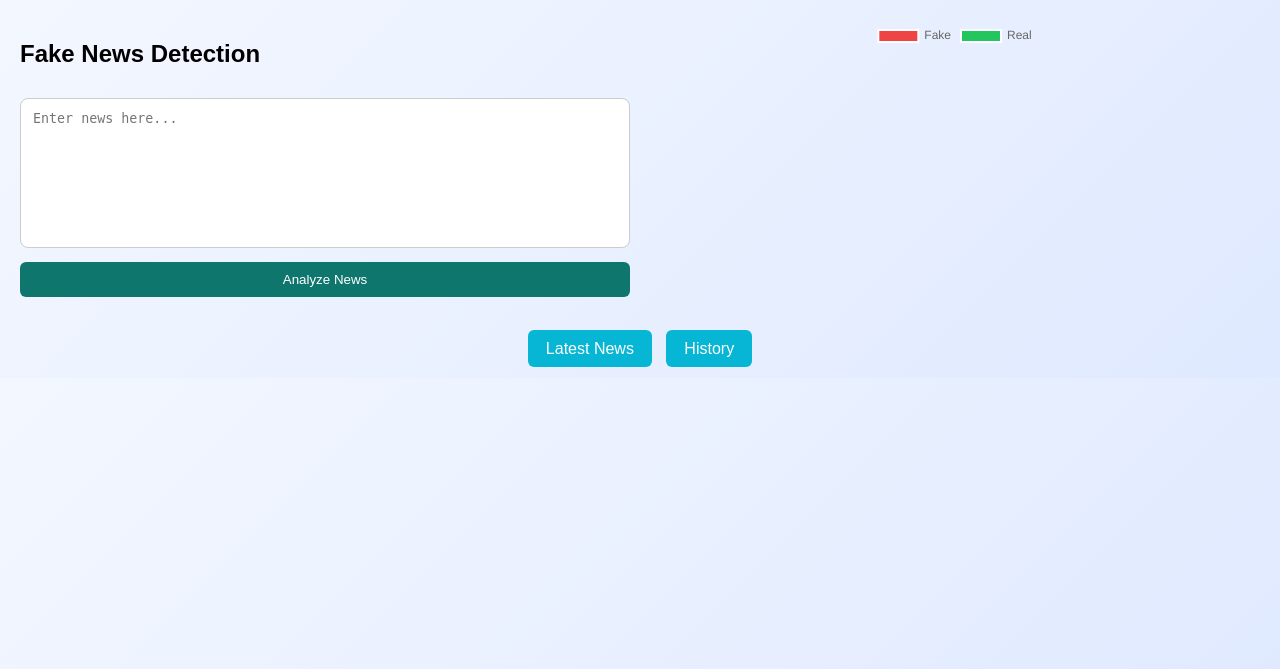
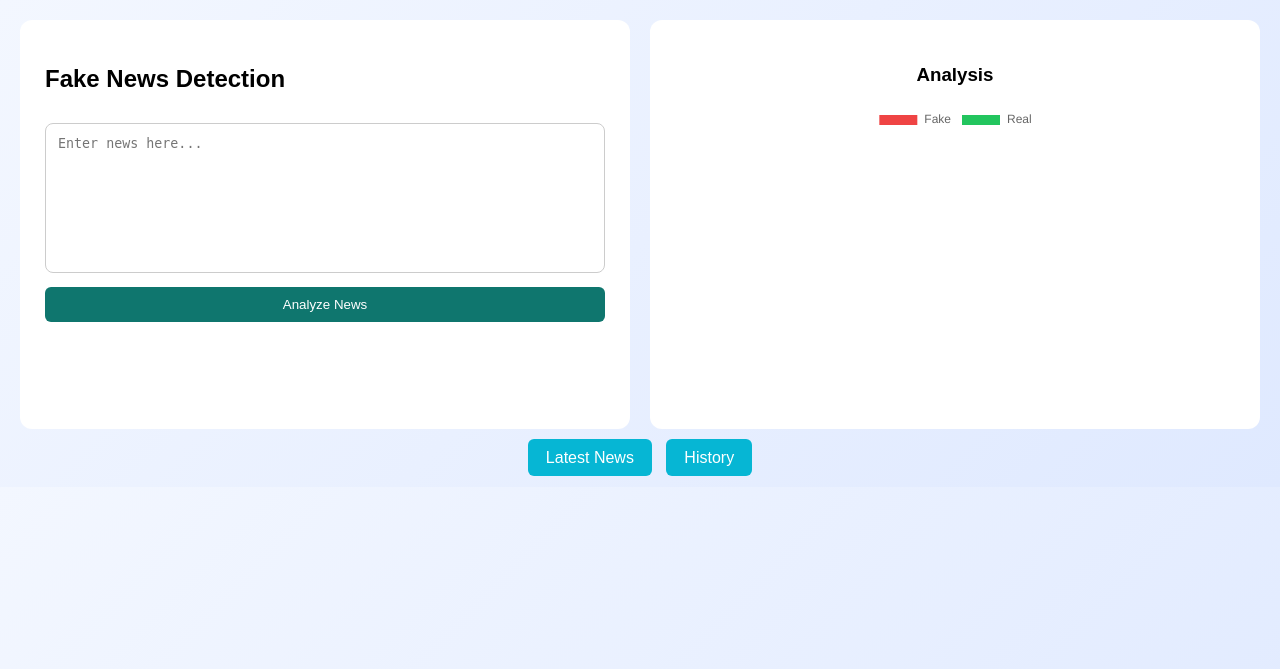
Before and after one commit to AshHole24/fake-news-detection, a Flask app: page / in a window 1280 px wide. Shown: the top 669 px of the page. Run offline with Flask 3, Linux system fonts and the light colour scheme; parts of the project's set-up code (start-up, migrations or seed data) failed here and were passed over.

Commit message:
Update index.html

```diff
--- a/templates/index.html
+++ b/templates/index.html
@@ -11,7 +11,7 @@
 <div class="main-container">
 
 <!-- LEFT SIDE -->
-<div class="left-panel">
+<div class="card left-panel">
 
 <h2>Fake News Detection</h2>
 
@@ -21,7 +21,7 @@
 </form>
 
 {% if error %}
-<p style="color:red;">{{error}}</p>
+<p class="error">{{error}}</p>
 {% endif %}
 
 {% if prediction %}
@@ -45,9 +45,10 @@
 </div>
 
 <!-- RIGHT SIDE -->
-<div class="right-panel">
+<div class="card right-panel">
 
-<!-- Confidence Bar -->
+<h3 style="text-align:center;">Analysis</h3>
+
 {% if confidence %}
 <div class="bar-container">
 <div class="bar" style="width: {{confidence}}%;">
@@ -56,20 +57,18 @@
 </div>
 {% endif %}
 
-<!-- Pie Chart -->
 <canvas id="chart"></canvas>
 
 </div>
 
 </div>
 
-<!-- BOTTOM BUTTONS -->
+<!-- BUTTONS -->
 <div class="bottom-buttons">
 <a href="/latest" class="news-btn">Latest News</a>
 <a href="/history" class="news-btn">History</a>
 </div>
 
-<!-- Chart -->
 <script>
 var ctx = document.getElementById('chart');
 
```
